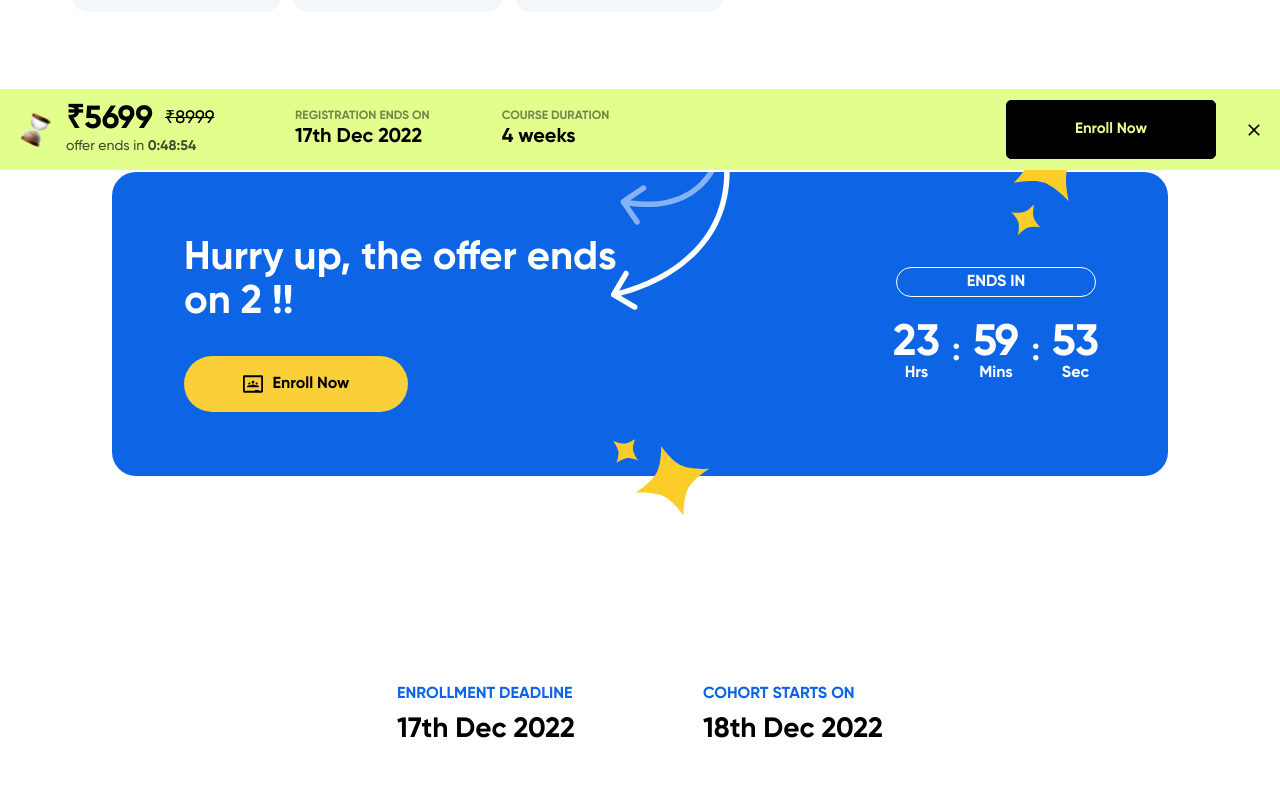
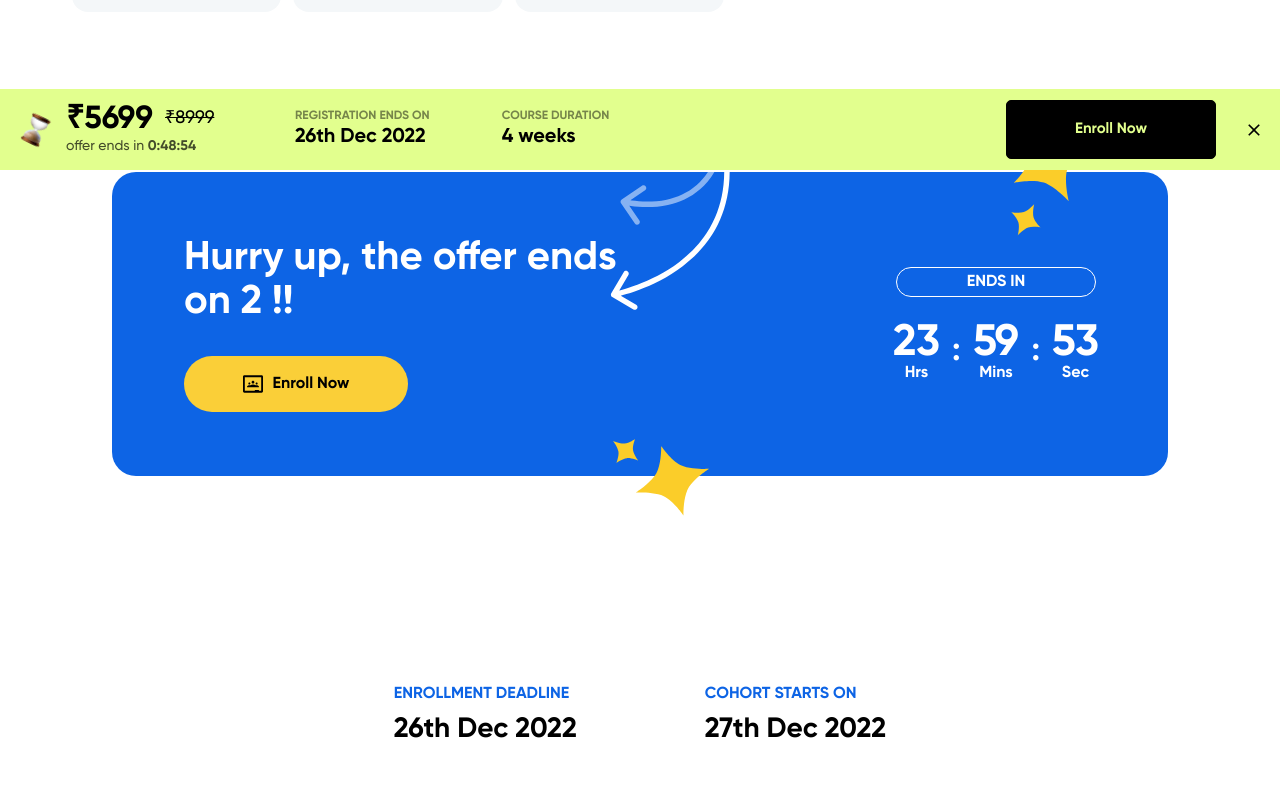
Before and after one commit to emanuelchristo/finquest, a Next.js app: page /course/options in a window 1280 px wide. Shown: the part 780-1580 px from the top of the page. Built offline with nearby package versions, Linux system fonts and the light colour scheme.

Commit message:
enrollment date updated

```diff
--- a/components/Course/data/CoursePageData.js
+++ b/components/Course/data/CoursePageData.js
@@ -9,8 +9,8 @@ const CoursePageData = {
     review: "Trusted by 600+ learners",
     rating: "4.7/5",
     duration: "4 weeks",
-    deadline:'17th Dec 2022',
-    startdate:'18th Dec 2022',
+    deadline:'26th Dec 2022',
+    startdate:'27th Dec 2022',
     details: [
       {
         heading: "₹ 24,999",
@@ -215,8 +215,8 @@ const CoursePageData = {
     review: "Trusted by 600+ learners",
     rating: "4.7/5",
     duration: "6 weeks",
-    deadline:'17th Dec 2022',
-    startdate:'18th Dec 2022',
+    deadline:'26th Dec 2022',
+    startdate:'27th Dec 2022',
     details: [
       {
         heading: "₹ 3999",
@@ -447,8 +447,8 @@ const CoursePageData = {
     review: "Trusted by 600+ learners",
     rating: "4.7/5",
     duration: "8 Weeks",
-    deadline:'17th Dec 2022',
-    startdate:'18th Dec 2022',
+    deadline:'26th Dec 2022',
+    startdate:'27th Dec 2022',
     details: [
       {
         heading: "₹ 6999",
```
